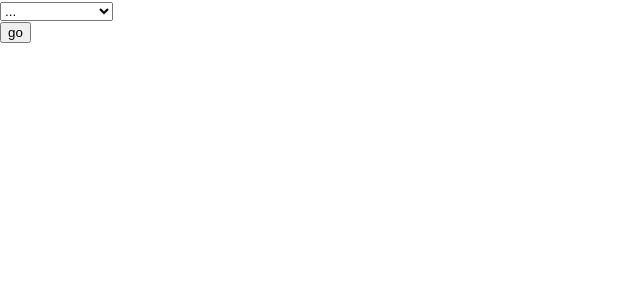
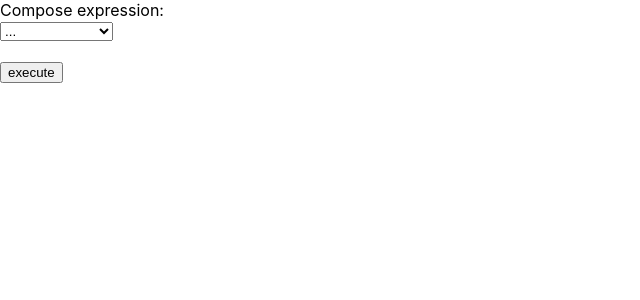
Before and after one commit to paxfeline/rho, a React (Create React App) app: page / in a window 1280 px wide. Shown: the top 300 px of the page, without its empty margins (0-640 px from the left). Built offline with nearby package versions, Linux system fonts and the light colour scheme.

Commit message:
simple execution

```diff
--- a/src/App.js
+++ b/src/App.js
@@ -39,8 +39,10 @@ function App()
 
   return (
     <div>
+      Compose expression:<br />
       <LogoExpressionComposer logoFunc={logoFunc} setFuncCallback={setFromPath} path={[]} />
-      <input type="button" onClick={() => console.log( "!", logoFunc.execute() )} value="go" />
+      <br />
+      <input type="button" onClick={() => alert( logoFunc.execute() )} value="execute" />
       {/*<Logo />*/}
     </div>
   );
```
